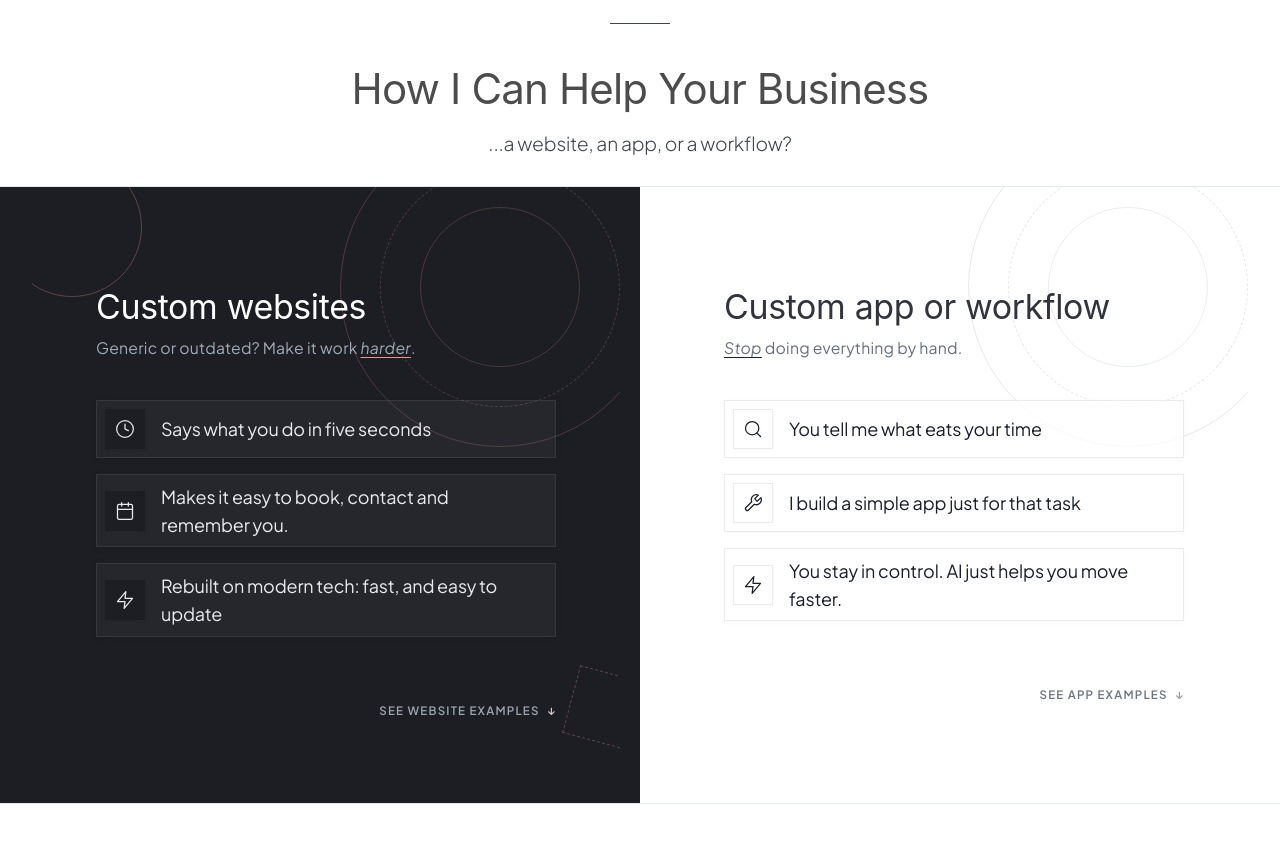
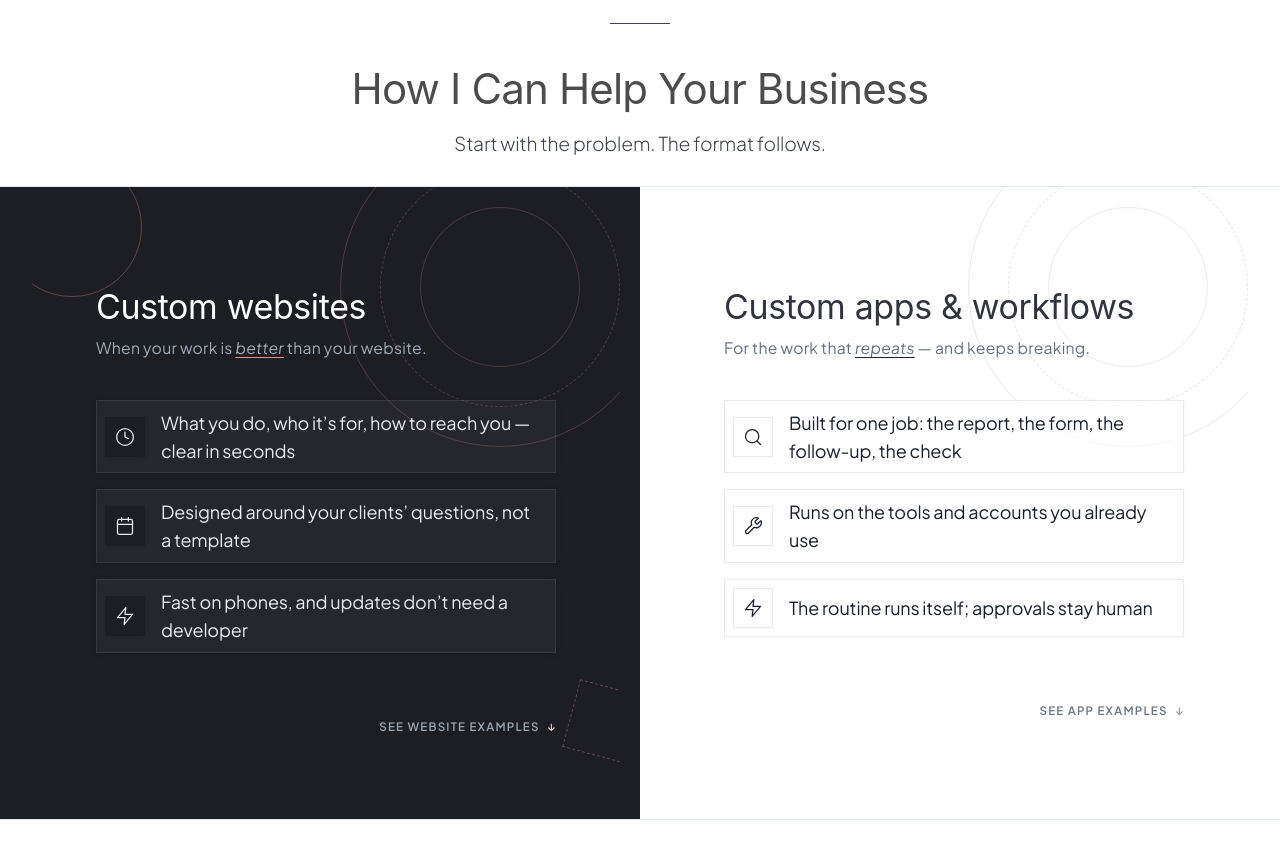
Before and after one commit to Irene2828/porfoliojuly, a Next.js app: page / in a window 1280 px wide. Shown: the part 940-1799 px from the top of the page. Built offline with nearby package versions, Linux system fonts and the light colour scheme.

Commit message:
Copy: services cards rewritten, outcomes first

```diff
--- a/src/app/v2/components/ServicesV2.tsx
+++ b/src/app/v2/components/ServicesV2.tsx
@@ -5,7 +5,7 @@ import { motion } from 'framer-motion';
 export default function ServicesV2() {
   const websitesBullets = [
     {
-      text: <span>Says what you do in five seconds</span>,
+      text: <span>What you do, who it’s for, how to reach you — clear in seconds</span>,
       icon: (
         <svg width="20" height="20" viewBox="0 0 24 24" fill="none" stroke="#e8ebee" strokeWidth="1.5" strokeLinecap="round" strokeLinejoin="round">
           <circle cx="12" cy="12" r="10"/><polyline points="12 6 12 12 16 14"/>
@@ -13,7 +13,7 @@ export default function ServicesV2() {
       )
     },
     {
-      text: <span>Makes it easy to book, contact and remember you.</span>,
+      text: <span>Designed around your clients’ questions, not a template</span>,
       icon: (
         <svg width="20" height="20" viewBox="0 0 24 24" fill="none" stroke="#e8ebee" strokeWidth="1.5" strokeLinecap="round" strokeLinejoin="round">
           <rect x="3" y="4" width="18" height="18" rx="2" ry="2"/><line x1="16" y1="2" x2="16" y2="6"/><line x1="8" y1="2" x2="8" y2="6"/><line x1="3" y1="10" x2="21" y2="10"/>
@@ -21,7 +21,7 @@ export default function ServicesV2() {
       )
     },
     {
-      text: <span>Rebuilt on modern tech: fast, and easy to update</span>,
+      text: <span>Fast on phones, and updates don’t need a developer</span>,
       icon: (
         <svg width="20" height="20" viewBox="0 0 24 24" fill="none" stroke="#e8ebee" strokeWidth="1.5" strokeLinecap="round" strokeLinejoin="round">
           <path d="M13 2L3 14h9l-1 8 10-12h-9l1-8z"/>
@@ -32,7 +32,7 @@ export default function ServicesV2() {
 
   const aiToolsBullets = [
     {
-      text: <span>You tell me what eats your time</span>,
+      text: <span>Built for one job: the report, the form, the follow-up, the check</span>,
       icon: (
         <svg width="20" height="20" viewBox="0 0 24 24" fill="none" stroke="#1A1F2B" strokeWidth="1.5" strokeLinecap="round" strokeLinejoin="round">
           <circle cx="11" cy="11" r="8"/><line x1="21" y1="21" x2="16.65" y2="16.65"/>
@@ -40,7 +40,7 @@ export default function ServicesV2() {
       )
     },
     {
-      text: <span>I build a simple app just for that task</span>,
+      text: <span>Runs on the tools and accounts you already use</span>,
       icon: (
         <svg width="20" height="20" viewBox="0 0 24 24" fill="none" stroke="#1A1F2B" strokeWidth="1.5" strokeLinecap="round" strokeLinejoin="round">
           <path d="M14.7 6.3a1 1 0 0 0 0 1.4l1.6 1.6a1 1 0 0 0 1.4 0l3.77-3.77a6 6 0 0 1-7.94 7.94l-6.91 6.91a2.12 2.12 0 0 1-3-3l6.91-6.91a6 6 0 0 1 7.94-7.94l-3.76 3.76z"/>
@@ -48,7 +48,7 @@ export default function ServicesV2() {
       )
     },
     {
-      text: <span>You stay in control. AI just helps you move faster.</span>,
+      text: <span>The routine runs itself; approvals stay human</span>,
       icon: (
         <svg width="20" height="20" viewBox="0 0 24 24" fill="none" stroke="#1A1F2B" strokeWidth="1.5" strokeLinecap="round" strokeLinejoin="round">
           <polygon points="13 2 3 14 12 14 11 22 21 10 12 10 13 2"/>
@@ -232,7 +232,7 @@ export default function ServicesV2() {
             fontStyle: 'normal'
           }}
         >
-          ...a website, an app, or a workflow?
+          Start with the problem. The format follows.
         </motion.p>
       </div>
 
@@ -378,7 +378,7 @@ export default function ServicesV2() {
                     letterSpacing: '0.015em'
                   }}
                 >
-                  Generic or outdated? Make it work <span style={{ fontStyle: 'italic', textDecorationLine: 'underline', textDecorationColor: '#f2908f', textDecorationThickness: '1px', textUnderlineOffset: '0.16em' }}>harder</span>.
+                  When your work is <span style={{ fontStyle: 'italic', textDecorationLine: 'underline', textDecorationColor: '#f2908f', textDecorationThickness: '1px', textUnderlineOffset: '0.16em' }}>better</span> than your website.
                 </motion.p>
 
                 <ul style={{ listStyle: 'none', padding: 0, margin: 0, display: 'flex', flexDirection: 'column', gap: '16px' }}>
@@ -496,7 +496,7 @@ export default function ServicesV2() {
                     WebkitTextStroke: '0'
                   }}
                 >
-                  Custom app or workflow
+                  Custom apps &amp; workflows
                 </motion.h3>
                 <motion.p
                   initial={{ opacity: 0, y: 12 }}
@@ -512,7 +512,7 @@ export default function ServicesV2() {
                     letterSpacing: '0.015em'
                   }}
                 >
-                  <span style={{ fontStyle: 'italic', textDecorationLine: 'underline', textDecorationColor: '#1A1F2B', textDecorationThickness: '1px', textUnderlineOffset: '0.16em' }}>Stop</span> doing everything by hand.
+                  For the work that <span style={{ fontStyle: 'italic', textDecorationLine: 'underline', textDecorationColor: '#1A1F2B', textDecorationThickness: '1px', textUnderlineOffset: '0.16em' }}>repeats</span> — and keeps breaking.
                 </motion.p>
 
                 <ul style={{ listStyle: 'none', padding: 0, margin: 0, display: 'flex', flexDirection: 'column', gap: '16px' }}>
```
